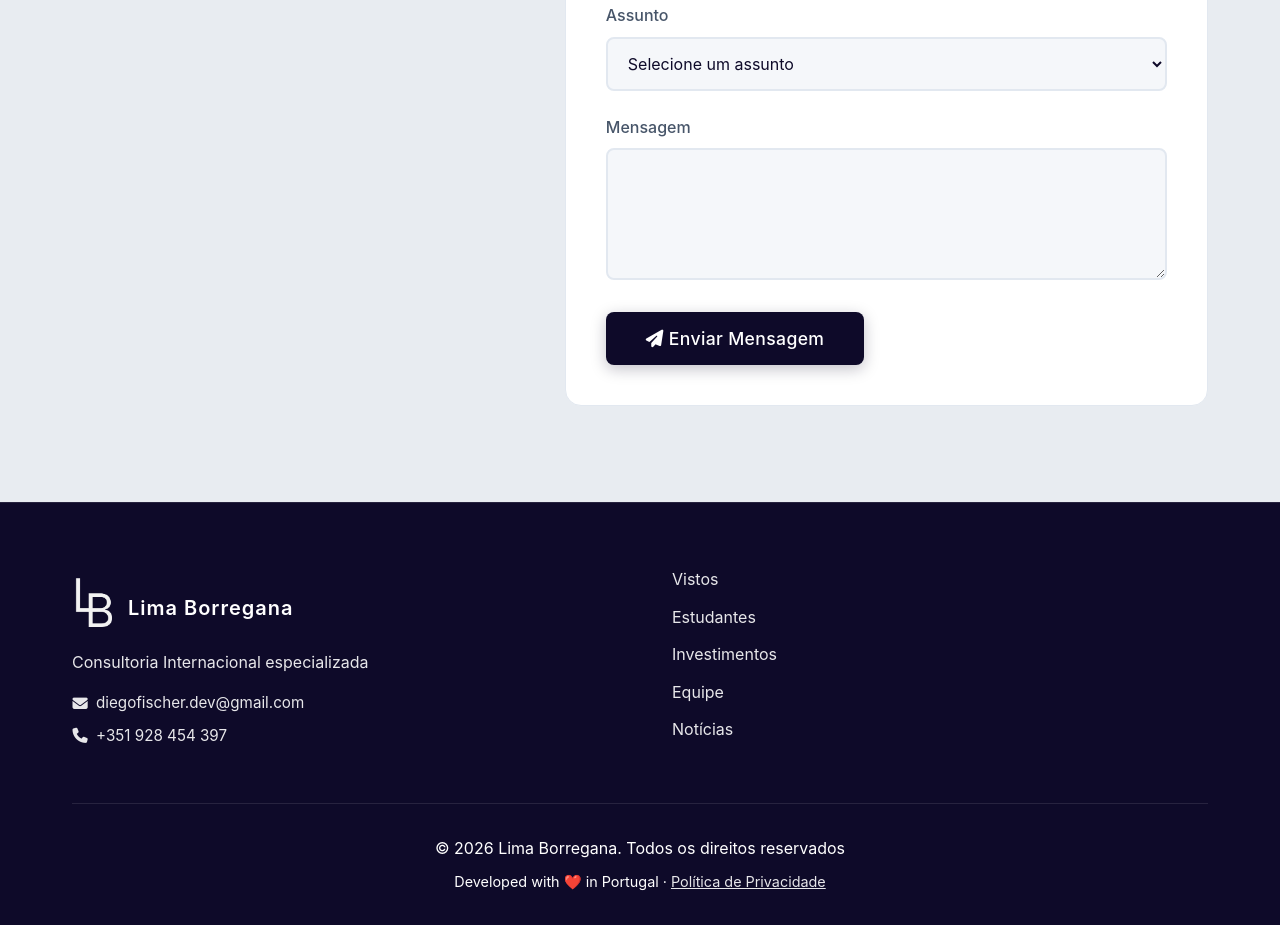
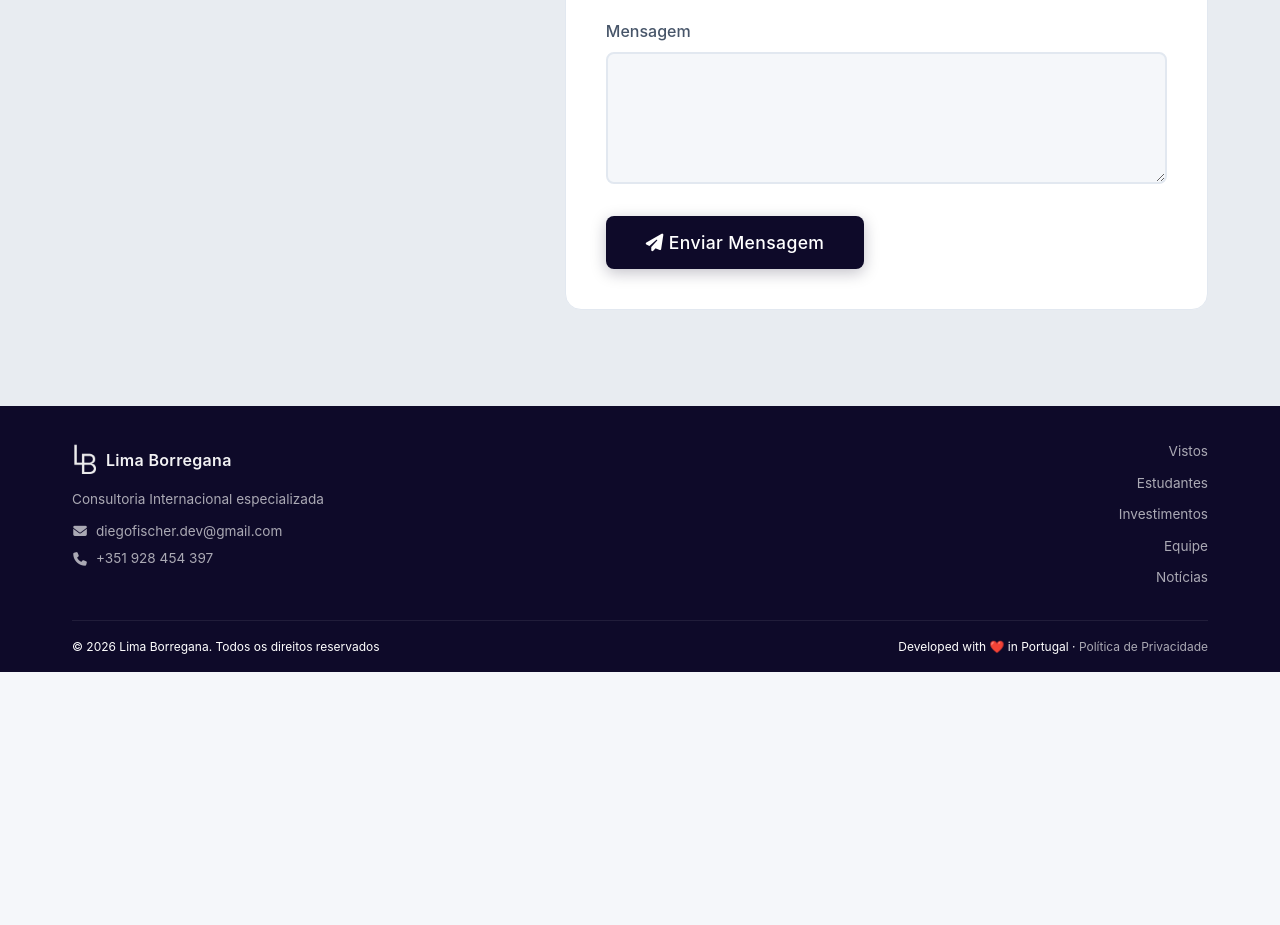
Before and after one commit to DiegoFischerDev/limaborregana, a website: page index.html in a window 1280 px wide. Shown: the part 4137-5062 px from the top of the page. After the commit the page ends 4809 px from the top, so only its background shows below. Drawn offline with Linux system fonts and the light colour scheme; no server answers.

Commit message:
melhoras de css

```diff
--- a/assets/css/main.css
+++ b/assets/css/main.css
@@ -45,7 +45,7 @@
 
     /* Gradientes */
     --gradient-overlay: linear-gradient(135deg, rgba(14, 10, 41, 0.88) 0%, rgba(14, 10, 41, 0.75) 100%);
-    --gradient-hero: linear-gradient(135deg, #0e0a29 0%, #1a1540 100%);
+    --gradient-hero: linear-gradient(135deg, #1a1540 0%, #2d2865 100%);
 
     /* Compatibilidade (equivalentes à nova paleta) */
     --primary-dark: #0e0a29;
@@ -808,7 +808,7 @@ body {
    ============================================ */
 
 .news-section {
-    padding: 6rem 0;
+    padding-bottom: 6rem;
     background: var(--bg-primary);
 }
 
@@ -1072,126 +1072,180 @@ body {
    ============================================ */
 
 .main-footer {
-    background: var(--primary-blue);
-    padding: 4rem 0 2rem;
-    border-top: 1px solid rgba(255, 255, 255, 0.1);
+    --footer-bg: #0e0a29;
+    --footer-text: rgba(255, 255, 255, 0.95);
+    --footer-text-muted: rgba(255, 255, 255, 0.65);
+    --footer-border: rgba(255, 255, 255, 0.08);
+    background: var(--footer-bg);
+    padding: 2rem 0 0;
 }
 
 .footer-content {
     display: grid;
-    grid-template-columns: 1fr 1fr;
-    gap: 4rem;
-    margin-bottom: 3rem;
+    grid-template-columns: 1fr auto;
+    gap: 2rem;
+    align-items: start;
+    padding-bottom: 1.5rem;
 }
 
 .footer-brand {
-    max-width: 300px;
+    max-width: 280px;
 }
 
 .footer-brand-link {
     text-decoration: none;
     color: inherit;
     display: inline-block;
+    transition: opacity 0.2s ease;
 }
 
 .footer-brand-link:hover {
-    opacity: 0.9;
+    opacity: 0.92;
 }
 
 .footer-brand-container {
     display: flex;
     align-items: center;
-    gap: 1rem;
+    gap: 0.625rem;
 }
 
 .footer-logo {
-    height: 60px;
+    height: 36px;
     width: auto;
-    margin-bottom: 15px;
+    display: block;
+    opacity: 0.98;
 }
 
 .footer-brand-name {
-    font-size: 1.25rem;
+    font-size: 1rem;
     font-weight: 600;
-    color: #ffffff;
-    letter-spacing: 0.05em;
+    color: var(--footer-text);
+    letter-spacing: 0.02em;
     white-space: nowrap;
+    margin-top: 10px;
 }
 
 .footer-brand p {
-    color: rgba(255, 255, 255, 0.9);
+    color: var(--footer-text-muted);
+    font-size: 0.85rem;
+    margin-top: 0.5rem;
+    line-height: 1.4;
 }
 
 .footer-contact-details {
-    margin-top: 1rem;
+    margin-top: 0.75rem;
     display: flex;
     flex-direction: column;
-    gap: 0.5rem;
+    gap: 0.375rem;
 }
 
 .footer-contact-item {
     display: inline-flex;
     align-items: center;
     gap: 0.5rem;
-    color: rgba(255, 255, 255, 0.9);
-    font-size: 0.95rem;
+    color: var(--footer-text-muted);
+    font-size: 0.85rem;
+    text-decoration: none;
+    transition: color 0.2s ease;
+}
+
+.footer-contact-item:hover {
+    color: var(--footer-text);
 }
 
 .footer-contact-item i {
-    color: rgba(255, 255, 255, 0.9);
+    color: var(--footer-text-muted);
     width: 1rem;
     text-align: center;
+    font-size: 0.85rem;
 }
 
 .footer-links {
-    display: grid;
-    grid-template-columns: repeat(auto-fit, minmax(150px, 1fr));
-    gap: 2rem;
+    display: flex;
+    flex-direction: column;
+    align-items: flex-end;
 }
 
 .footer-column h4 {
-    font-size: 1.1rem;
-    margin-bottom: 1rem;
-    color: #ffffff;
+    font-size: 0.65rem;
+    font-weight: 600;
+    letter-spacing: 0.12em;
+    text-transform: uppercase;
+    color: var(--footer-text-muted);
+    margin-bottom: 0.75rem;
 }
 
 .footer-column ul {
     list-style: none;
+    text-align: right;
 }
 
 .footer-column ul li {
-    margin-bottom: 0.75rem;
+    margin-bottom: 0.375rem;
 }
 
 .footer-column a {
-    color: rgba(255, 255, 255, 0.9);
+    color: var(--footer-text-muted);
     text-decoration: none;
-    transition: color 0.3s ease;
+    font-size: 0.85rem;
+    transition: color 0.2s ease;
 }
 
 .footer-column a:hover {
-    color: #ffffff;
+    color: var(--footer-text);
 }
 
 .footer-bottom {
-    text-align: center;
-    padding-top: 2rem;
-    border-top: 1px solid rgba(255, 255, 255, 0.1);
-    color: rgba(255, 255, 255, 0.85);
+    padding: 1rem 0;
+    border-top: 1px solid var(--footer-border);
+    display: flex;
+    flex-wrap: wrap;
+    justify-content: space-between;
+    align-items: center;
+    gap: 0.75rem;
+    color: var(--footer-text-muted);
+    font-size: 0.75rem;
+}
+
+.footer-bottom p:first-child {
+    margin: 0;
 }
 
 .footer-bottom .footer-credits {
-    margin-top: 0.5rem;
-    font-size: 0.9rem;
+    margin: 0;
+    font-size: 0.75rem;
 }
 
 .footer-bottom .footer-credits a {
-    color: rgba(255, 255, 255, 0.9);
-    text-decoration: underline;
+    color: var(--footer-text-muted);
+    text-decoration: none;
+    transition: color 0.2s ease;
 }
 
 .footer-bottom .footer-credits a:hover {
-    color: #fff;
+    color: var(--footer-text);
+}
+
+@media (max-width: 768px) {
+    .main-footer {
+        padding-top: 2rem;
+    }
+    .footer-content {
+        grid-template-columns: 1fr;
+        gap: 1.5rem;
+        padding-bottom: 1.25rem;
+    }
+    .footer-links {
+        align-items: flex-start;
+    }
+    .footer-column ul {
+        text-align: left;
+    }
+    .footer-bottom {
+        flex-direction: column;
+        text-align: center;
+        padding: 0.875rem 0;
+    }
 }
 
 /* ============================================
```
